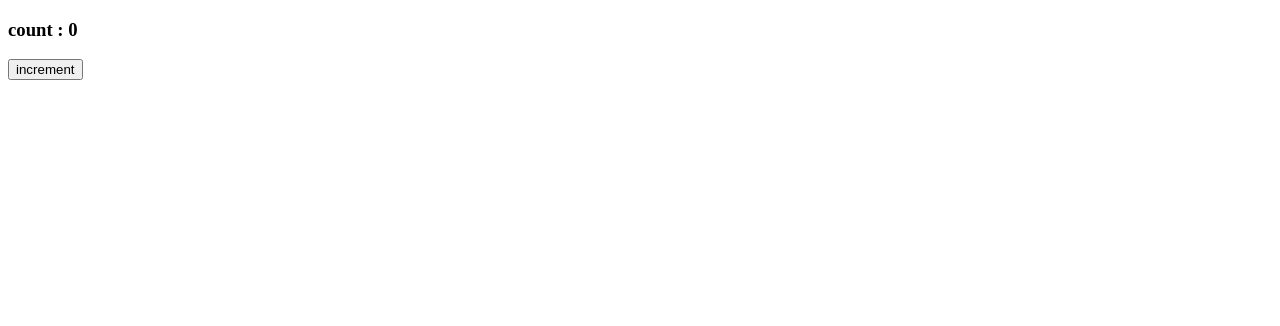
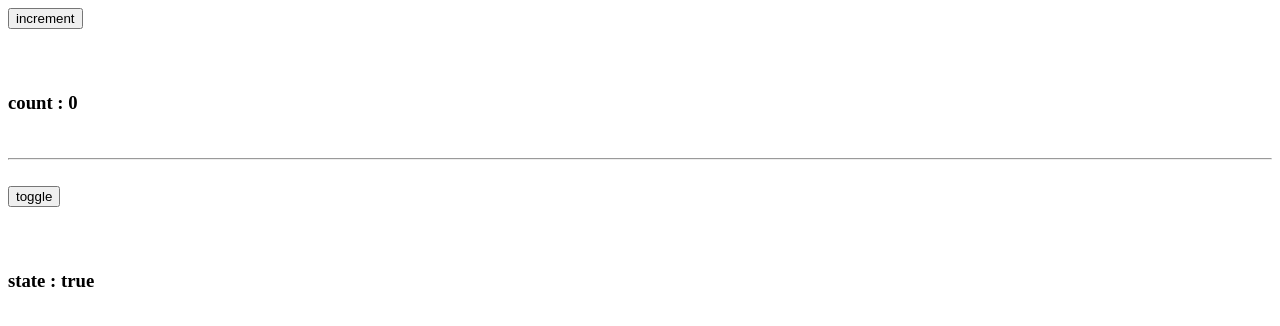
Before and after one commit to mdmusharruf13/React-Hooks, a React (Vite) app: page / in a window 1280 px wide. Shown: the top 326 px of the page. Built offline with nearby package versions, Linux system fonts and the light colour scheme.

Commit message:
useLayoutEffect ecample2

```diff
--- a/src/App.jsx
+++ b/src/App.jsx
@@ -12,7 +12,8 @@
 
 // import UseReducer_01 from "./hooks/UseReducer/UseReducer_01"
 
-import UseLayoutEffect_01 from "./hooks/useLayoutEffect/UseLayoutEffect_01"
+// import UseLayoutEffect_01 from "./hooks/useLayoutEffect/UseLayoutEffect_01"
+import UseLayoutEffect_02 from "./hooks/useLayoutEffect/UseLayoutEffect_02"
 
 
 function App() {
@@ -37,7 +38,9 @@ function App() {
 
         {/* <UseReducer_01 /> */}
 
-        <UseLayoutEffect_01 />
+        {/* <UseLayoutEffect_01 /> */}
+
+        <UseLayoutEffect_02 />
     </>
   )
 }
--- /dev/null
+++ b/src/hooks/useLayoutEffect/UseLayoutEffect_02.jsx
@@ -0,0 +1,40 @@
+import React, { useEffect, useLayoutEffect, useRef } from 'react'
+import { useState } from 'react';
+
+function UseLayoutEffect_02() {
+
+    const [count, setCount] = useState(0);
+    const [toggle, setToggle] = useState(true);
+
+    const countRef = useRef();
+    const toggleRef = useRef();
+
+    useEffect(() => {
+        if(countRef.current != null) {
+            const dimension = countRef.current.getBoundingClientRect();
+            countRef.current.style.paddingTop = `${dimension.height}px`;
+        }
+    }, [count]);
+
+    useLayoutEffect(() => {
+        if(toggleRef.current != null) {
+            const dimension = toggleRef.current.getBoundingClientRect();
+            toggleRef.current.style.paddingTop = `${dimension.height}px`;
+        }
+    }, [toggle]);
+
+    return (
+        <>
+            <button onClick={() => setCount(count+1)}>increment</button>
+            <h3 ref={countRef}>count : {count}</h3>
+            <br />
+            <hr />
+            <br />
+            <button ref={toggleRef} onClick={() => setToggle(!toggle)}>toggle</button>
+            <h3 ref={toggleRef}>state : {toggle.toString()}</h3>
+
+        </>
+    )
+}
+
+export default UseLayoutEffect_02;
```
